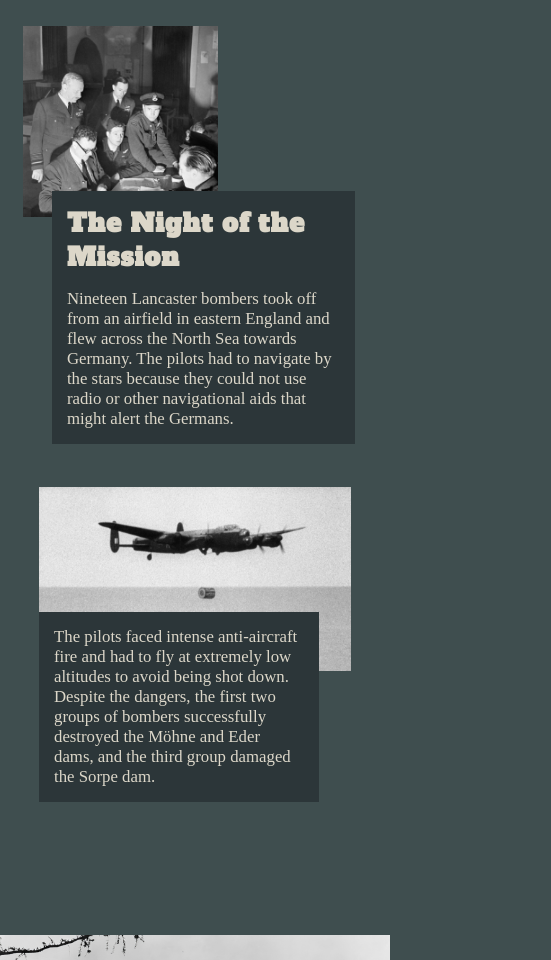
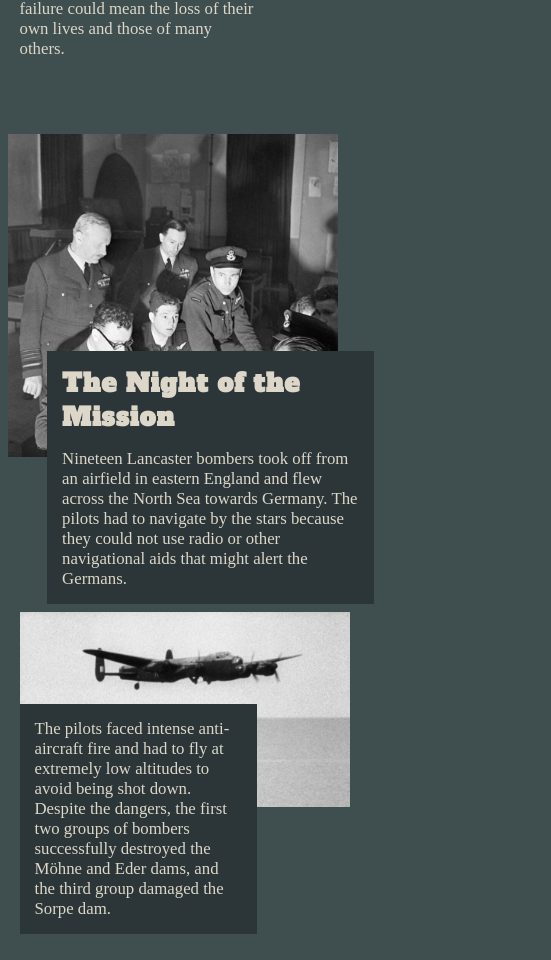
Before and after one commit to christiangoran/the-dam-busters, a plain HTML site: page index.html in a window 390 px wide. Shown: the part 3025-3985 px from the top of the page, 551 px wide, since content can reach past the window. Drawn offline with Linux system fonts and the light colour scheme; a web font is replaced by a local one.

Commit message:
Add further adjustments to site screen size responsiveness

```diff
--- a/assets/css/style.css
+++ b/assets/css/style.css
@@ -200,50 +200,49 @@
         bottom: 2%;
         left: 5%;
         width:45%;
-
         position: absolute;
         overflow: hidden;
-
     }
 
 /* The Mission Section */
 
     #mission-section {
-        height: 100vh;
+        height: 110vh;
         width: 100%;
-        position: relative;
         color: #DCD7C9;
-        overflow: hidden;
-        margin-bottom: 5%;
     }
 
     #mission-section-div {
-        background-image: url(../images/control_room.jpg);
-        background-repeat: no-repeat;
-        width: 50%;
-        height: 50vh;
-        background-size: contain;
-        margin: 11% 24%;
+        width: 30%;
+       /* height: 50vh; */
+        margin: 11% 18%;
+        position: relative;
+    }
+
+    #control-room {
+        width: 100%
     }
 
     #mission-section-text {
         background-color: #2C3639;
         padding: 15px;
         position: absolute;
-        width: 30%;
-        right: 15%;
+        width: 300px;
+        margin: 3% 0% 0% 75%;
+
 
     }
 
 
     #mission2-section-div {
-        background-image: url(../images/training_smaller.jpg);
-        background-repeat: no-repeat;
         width: 50%;
-        height: 36vh;
-        background-size: contain;
+        height: 50vh;
+        margin: -10% 40%;
         position: relative;
-        margin: -15% 40%;
+    }
+
+    #dropping-upkeep {
+        width: 600px;
     }
 
     #mission2-section-text {
@@ -252,7 +251,7 @@
         position: absolute;
         width: 50%;
         margin: 17% -26%;
-        padding: 15px;
+     /*   padding: 15px;*/
 
     }
 
@@ -268,7 +267,6 @@
     #aftermath-section-div {
         background-image: url(../images/destroyed.jpg);
         background-repeat: no-repeat;
-        backface-visibility: 0.4;
         width: 100vw;
         height: 100vh;
         background-size: cover;
@@ -279,7 +277,6 @@
         bottom: 50%;
         left: 20%;
         width:40%;
-
         position: absolute;
         overflow: hidden;
 
@@ -319,13 +316,16 @@
 
     footer {
         background-color: #2C3639;
-        height: 200px;
+        height: 300px;
         display: flex;
         flex-direction: row;
         justify-content: space-around;
         align-items: center;
+    }
 
-    }
+    /*.footer-div {
+        margin: 0 0;
+    } */
 
     #email {
         all: unset;
@@ -411,6 +411,7 @@
 
 
 
+
 /* Media Queries */
 
 @media screen and (max-width: 1200px) {
@@ -463,11 +464,15 @@
     }
 
     #ingenuity-section {
-        height: 65vh;
+        height: 70vh;
+    }
+
+    #ingenuity-section-div {
+        height: 70vh;
     }
 
     #fixed-section-div {
-        height: 65vh;
+        height: 70vh;
     }
 
     /* Media query 1200px - Planning Section*/
@@ -477,6 +482,23 @@
         background-size: cover;
         background-attachment: fixed;
 
+
+    }
+
+    /* Media query 1200px - The Night of the Mission Section */
+
+    #dropping-upkeep {
+        width: 450px;
+    }
+
+    /* Media query 1200px - Footer */
+
+    footer {
+        height: 300px;
+        display: flex;
+        flex-direction: column;
+        justify-content: space-around;
+        align-items: center;
 
     }
 
@@ -543,6 +565,12 @@
         height: 45vh;
     }
 
+    /* Media query 800px - The Dangers section */
+
+    #dangers-section {
+        height: 40vh;
+    }
+
     /* Media query 800px - Ingenuity Section */
 
     #ingenuity-section {
@@ -586,44 +614,35 @@
         height: 110vh;
         width: 100%;
         position: relative;
-        color: #DCD7C9;
-        overflow: hidden;
     }
 
     #mission-section-div {
-        background-image: url(../images/control_room.jpg);
-        background-repeat: no-repeat;
-        width: 50%;
-        height: 50vh;
-        background-size: contain;
-        margin: 10% 6%;
+        width: 330px;
+        margin: 16% 0 150px 2%;
+        height: auto;
     }
 
     #mission-section-text {
-        background-color: #2C3639;
-        padding: 15px;
-        position: absolute;
-        width: 70%;
-        top: 22%;
-        right: 9%;
+        width: 90%;
+        top: 63%;
+        right: -11%;
 
     }
 
+    #dropping-upkeep {
+        width: 330px;
+    }
+
     #mission2-section-div {
-        background-image: url(../images/training_smaller.jpg);
-        background-repeat: no-repeat;
-        width: 80%;
+        width: 230px;
         height: 36vh;
-        background-size: contain;
-        position: relative;
-        margin: auto;
+        margin: 0 5%;
+
+
     }
 
     #mission2-section-text {
-        background-color: #2C3639;
-        padding: 15px;
-        position: absolute;
-        width: 80%;
+        width: 90%;
         margin: 40% 0%;
         padding: 15px;
 
@@ -661,33 +680,57 @@
     /* Media Query 800px - Summary Section */
 
     #summary-section {
-        height: 70vh;
+        height: 100vh;
     }
 
     #summary {
-        text-align: center;
-        margin: 10% 0 15% 0;
-        color: #DCD7C9;
+        margin: 10% 0 100px 0;
     }
 
     #summary-div {
-        height: 70vh;
-        width: 100%;
+
         display: flex;
-        justify-content: space-around;
         flex-direction: column;
-        align-items: center;
-        color: #DCD7C9;
-        font-size: 110%;
     }
 
 
     #info1, #info2, #info3 {
-        background-color: #A27B5C;
         width: 80%;
         margin-top: 5%;
         height: 65%;
         padding: 20px 20px;
     }
 
+    /* Media Query 800px - Footer Section */
+
+    footer {
+        height: 35vh;
+    }
+
+    footer div {
+        margin: auto;
+    }
+
+    .footer-icons > li {
+        margin: 1% 15%;
+    }
+
+    .footer-newsletter {
+        margin: 0 0 0 0;
+        width: 100%;
+    }
+
+    .footer-newsletter h2 {
+        font-size: 130%;
+    }
+
+    #email {
+        width: 80%;
+    }
+
+    .sign-up-button {
+        font-size: 100%;
+        padding: 0px 20px 1px 20px;
+    }
+
 }
--- a/index.html
+++ b/index.html
@@ -168,9 +168,12 @@
                  </p>
              </div>
 
+             <img id="control-room" src="assets/images/control_room.jpg" alt="Several RAF officers in the control room during the night of the mission">
+
          </div>
 
          <div id="mission2-section-div">
+
 
             <div id="mission2-section-text">
                 <p>
@@ -179,6 +182,8 @@
                     and Eder dams, and the third group damaged the Sorpe dam.
                  </p>
              </div>
+
+             <img id="dropping-upkeep" src="assets/images/training_smaller.jpg" alt="Lancaster bomber dropping the bomb called Upkeep">
 
          </div>
 
@@ -189,7 +194,7 @@
 
 
 
-    <!-- The Planning Section  -->
+    <!-- The Aftermath Section  -->
 
     <section id="aftermath-section">
 
@@ -256,10 +261,11 @@
     </section>
 
 
+    <!-- Footer Section -->
 
     <footer>
 
-    <div>
+        <div class="footer-div">
 
                 <div class="footer-newsletter">
                     <form class="newsletter-container" method="GET" action="not created yet" >
@@ -275,7 +281,7 @@
         </div>
 
 
-    <div>
+        <div class="footer-div">
 
             <ul class="footer-icons">
                 <li>
```
Lines whose indentation alone changed are shown as unchanged.
